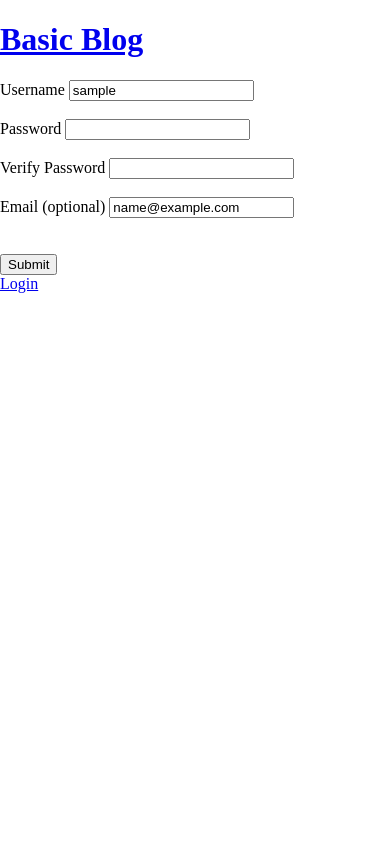
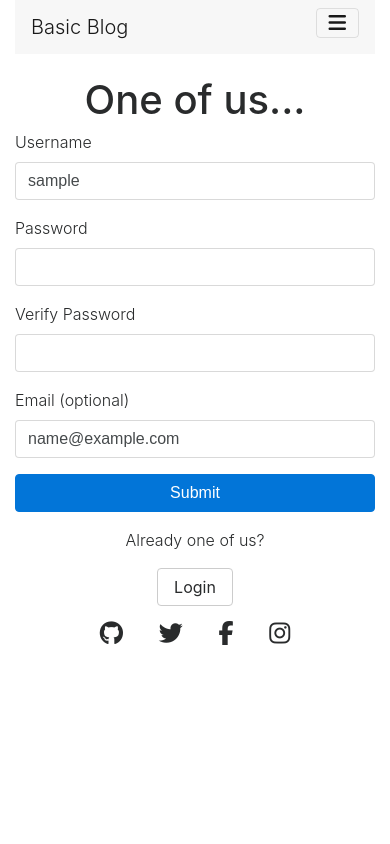
Before and after one commit to Jormangandur/udacity-fsnd-multi-user-blog, a Python web app: template templates/signup.html.j2 in a window 390 px wide. Run offline with Jinja, Linux system fonts and the light colour scheme; the template is opened without the code that fills it: most values are stand-ins (such as "Sample title", 1, 10 or a date in 2020); some libraries are stand-ins or nearby versions.

Commit message:
Completed initial styling/page strucure

```diff
--- /dev/null
+++ b/static/css/main.css
@@ -0,0 +1,98 @@
+html {
+    position: relative;
+    height: 100%;
+}
+
+body {
+    font-weight: 300;
+    height: 100%;
+}
+
+a {
+    color: inherit;
+    word-wrap: break-word;
+}
+
+.page_content {
+    margin-bottom: -60px;
+}
+
+.page_content::after {
+    height: 60px;
+    content: "";
+    display: block;
+}
+
+.navbar-collapse form[role="search"] {
+    order: 1;
+    width: 100%;
+    padding: 0;
+    margin: 0;
+}
+
+.navbar-collapse form[role="search"] button, .navbar-collapse form[role="search"] input {
+    border: 0;
+    outline: none;
+}
+
+.navbar-collapse form[role="search"] .input-group {
+    width: 100%;
+}
+
+.form-register, .form-login {
+    margin-bottom: 1em;
+}
+
+.form-newpost .post-content {
+    height: 200px;
+}
+
+.form-like {
+    display: inline;
+}
+
+.post-content, .comment-content {
+    white-space: pre-wrap;
+}
+
+.post-front .post-content {
+    /*line-height * lines to show * font size to limit view on front page*/
+    max-height: calc(1.5*5*1rem);
+    overflow: hidden;
+}
+
+.footer {
+    margin-top: 10px;
+    width: 100%;
+    bottom: 0;
+    height: 50px;
+    font-size: 1.5rem;
+}
+
+.footer_item {
+    color: inherit;
+    transition: 0.3s;
+    margin: auto 0.5em;
+}
+
+.footer_item:hover {
+    color: inherit;
+    -webkit-transform: scale(1.2);
+    transform: scale(1.2);
+}
+
+.footer_item:hover:after {
+    width: 0%;
+}
+
+
+/*BS *.sm class or larger*/
+
+@media (min-width: 768px) {
+    .navbar-collapse form[role="search"] {
+        width: auto;
+    }
+    .navbar-collapse form[role="search"] button, .navbar-collapse form[role="search"] input {
+        padding: 15px 12px;
+    }
+}
--- a/templates/base.html.j2
+++ b/templates/base.html.j2
@@ -2,13 +2,35 @@
 <html>
   <head>
     <meta charset="utf-8">
+    <meta name="viewport" content="width=device-width, initial-scale=1">
     <title>Basic Blog</title>
+    <!-- Font Awesome CDN -->
+    <script src="https://use.fontawesome.com/488e44b3c7.js"></script>
+    <!-- Bootstrap CDN -->
+    <link rel="stylesheet" href="https://maxcdn.bootstrapcdn.com/bootstrap/4.0.0-alpha.6/css/bootstrap.min.css" integrity="sha384-rwoIResjU2yc3z8GV/NPeZWAv56rSmLldC3R/AZzGRnGxQQKnKkoFVhFQhNUwEyJ" crossorigin="anonymous">
+    <!-- Custom styles -->
+    <link rel="stylesheet" href="/css/main.css">
   </head>
-  <body style="margin:0">
-    <header>
-      <h1><a href="/blog">Basic Blog</a></h1>
-    </header>
-    {% block content %}
-    {% endblock %}
+  <body>
+    <div class="container">
+
+      {% block header %}
+        {% include "header.html.j2" %}
+      {% endblock %}
+      <br>
+      {% block content %}
+      {% endblock %}
+      {% block footer %}
+        {% include "footer.html.j2" %}
+      {% endblock %}
+
+    </div>
+
+    <!-- jQuery, Tether,Bootstrap JS CDNs -->
+    <script src="https://code.jquery.com/jquery-3.1.1.slim.min.js" integrity="sha384-A7FZj7v+d/sdmMqp/nOQwliLvUsJfDHW+k9Omg/a/EheAdgtzNs3hpfag6Ed950n" crossorigin="anonymous"></script>
+    <script src="https://cdnjs.cloudflare.com/ajax/libs/tether/1.4.0/js/tether.min.js" integrity="sha384-DztdAPBWPRXSA/3eYEEUWrWCy7G5KFbe8fFjk5JAIxUYHKkDx6Qin1DkWx51bBrb" crossorigin="anonymous"></script>
+    <script src="https://maxcdn.bootstrapcdn.com/bootstrap/4.0.0-alpha.6/js/bootstrap.min.js" integrity="sha384-vBWWzlZJ8ea9aCX4pEW3rVHjgjt7zpkNpZk+02D9phzyeVkE+jo0ieGizqPLForn" crossorigin="anonymous"></script>
+    <!-- Custom JS -->
+    <script src="/js/main.js" type="text/javascript"></script>
   </body>
 </html>
--- /dev/null
+++ b/templates/footer.html.j2
@@ -0,0 +1,22 @@
+{%block header %}
+<footer class="footer">
+  <div class="row justify-content-center">
+      <div class="col-md-12 text-center">
+          <ul class="list-inline text-center">
+              <li class="list-inline-item">
+                  <a class="fa fa-github footer_item" aria-hidden="true" href="http://github.com/Jormangandur" target="_blank"></a>
+              </li>
+              <li class="list-inline-item">
+                  <a class="fa fa-twitter footer_item" aria-hidden="true" href="#https://www.twitter.com" target="_blank"></a>
+              </li>
+              <li class="list-inline-item">
+                  <a class="fa fa-facebook footer_item" aria-hidden="true" href="https://www.facebook.com" target="_blank"></a>
+              </li>
+              <li class="list-inline-item">
+                  <a class="fa fa-instagram footer_item" aria-hidden="true" href="https://www.instagram.com" target="_blank"></a>
+              </li>
+          </ul>
+      </div>
+  </div>
+</footer>
+{% endblock %}
--- /dev/null
+++ b/templates/header.html.j2
@@ -0,0 +1,34 @@
+{% block header %}
+<header>
+  <div class="row align-items-center">
+    <div class="col-md-12">
+      <nav class="navbar navbar-toggleable-sm navbar-light bg-faded">
+        <button class="navbar-toggler navbar-toggler-right" type="button" data-toggle="collapse" data-target="#navbarToggle" aria-controls="navbarToggle" aria-expanded="false" aria-label="Toggle navigation">
+          <i class="fa fa-bars" aria-hidden="true"></i>
+        </button>
+        <a class="navbar-brand" href="/blog">Basic Blog</a>
+        <div class="collapse navbar-collapse" id="navbarToggle">
+          <form class="form-inline" role="search" action="/blog/search" method="post">
+            <div class="input-group">
+              <input class="form-control" type="text" placeholder="Search" name="search"></input>
+              <button class="btn btn-default" type="submit"><i class="fa fa-search" aria-hidden="true"></i></button>
+            </div>
+          </form>
+          <ul class="navbar-nav mr-auto my-auto">
+            <li class="nav-item mx-auto">
+              <a class="nav-link" href="/blog">Home</a>
+            </li>
+            <li class="nav-item mx-auto">
+              <a class="nav-link" href="/user/">Create</a>
+            </li>
+            <li class="nav-item mx-auto">
+              <a class="nav-link" href="/user/">Profile</a>
+            </li>
+          </ul>
+
+        </div>
+      </nav>
+    </div>
+  </div>
+</header>
+{% endblock %}
--- a/templates/signup.html.j2
+++ b/templates/signup.html.j2
@@ -1,39 +1,51 @@
 {% extends "base.html.j2" %}
 
 {% block content %}
-  <form method="post">
-      <label>
-          Username
-          <input type="text" value="{{username}}" name="username" required>
-      </label>
-      <br>
-      <div>{{error_name}}</div>
-      <br>
-      <label>
-          Password
-          <input type="password" name="password" required>
-      </label>
-      <br>
-      <div>{{error_password}}</div>
-      <br>
-      <label>
-          Verify Password
-          <input type="password" name="verify" required>
-      </label>
-      <br>
-      <div>{{error_pass_match}}</div>
-      <br>
-      <label>
-          Email (optional)
-          <input type="text" value="{{email}}" name="email">
-      </label>
-      <br>
-      <div>{{error_email}}</div>
-      <br>
-      <br>
-      <input type="submit">
-  </form>
-  <div>
-    <a href="/blog/login">Login</a>
+<div class="row">
+  <div class="col-md-12">
+    <h1 class="text-center">One of us...</h1>
   </div>
+</div>
+<div class="row">
+  <div class="col-sm col-md-6">
+    <form class="form-register" method="post">
+      <div class="form-group">
+            <label for="usernameInput">Username</label>
+            <input type="text" class="form-control" id="usernameInput" value="{{username}}" name="username" required>
+      </div>
+        {% if error_name %}
+          <div class="alert alert-danger"><strong>Woops! </strong>{{error_name}}</div>
+        {% endif %}
+      <div class="form-group">
+            <label for="pwInput">Password</label>
+            <input type="password" class="form-control" id="pwInput" name="password" required>
+      </div>
+        {% if error_password %}
+          <div class="alert alert-danger"><strong>Woops! </strong>{{error_password}}</div>
+        {% endif %}
+        <div class="form-group">
+          <label for="pwVerif">Verify Password</label>
+          <input type="password" class="form-control" id="pwVerif" name="verify" required>
+      </div>
+        {% if error_pass_match %}
+          <div class="alert alert-danger"><strong>Woops! </strong>{{error_pass_match}}</div>
+        {% endif %}
+        <div class="form-group">
+          <label for="emailInput">Email (optional)</label>
+          <input type="text" class="form-control" id="emailInput" value="{{email}}" name="email">
+      </div>
+        {% if error_email %}
+          <div class="alert alert-danger"><strong>Woops! </strong>{{error_email}}</div>
+        {% endif %}
+        <button type="submit" class="btn btn-primary btn-block">Submit</button>
+    </form>
+  </div>
+  <div class="col-sm-4 col-md-6 align-self-center">
+    <div class="text-center">
+        <p> Already one of us?</p>
+        <a class="btn btn-secondary" href="/blog/login">Login</a>
+    </div>
+  </div>
+</div>
+
 {% endblock %}
--- a/templates/userpage.html.j2
+++ b/templates/userpage.html.j2
@@ -1,7 +1,7 @@
 {% extends "base.html.j2" %}
 
 {% block content %}
-  <h2>Summary for {{user.username}}</h2>
+  <h1>Summary for {{user.username}}</h1>
   <div class="user-posts">
     <h3>Your posts:</h3>
     <ul>
```
Also changed, not shown: TODO.md (+6 -1 lines), app.yaml (+8 -0 lines), templates/comment.html.j2 (+13 -14 lines), templates/front.html.j2 (+24 -5 lines), templates/login.html.j2 (+30 -19 lines), templates/new_post.html.j2 (+22 -16 lines), templates/permalink.html.j2 (+49 -31 lines), templates/post.html.j2 (+21 -17 lines), templates/welcome.html.j2 (+13 -1 lines), assets/images/logo.svg (added), static/js/main.js (added).
